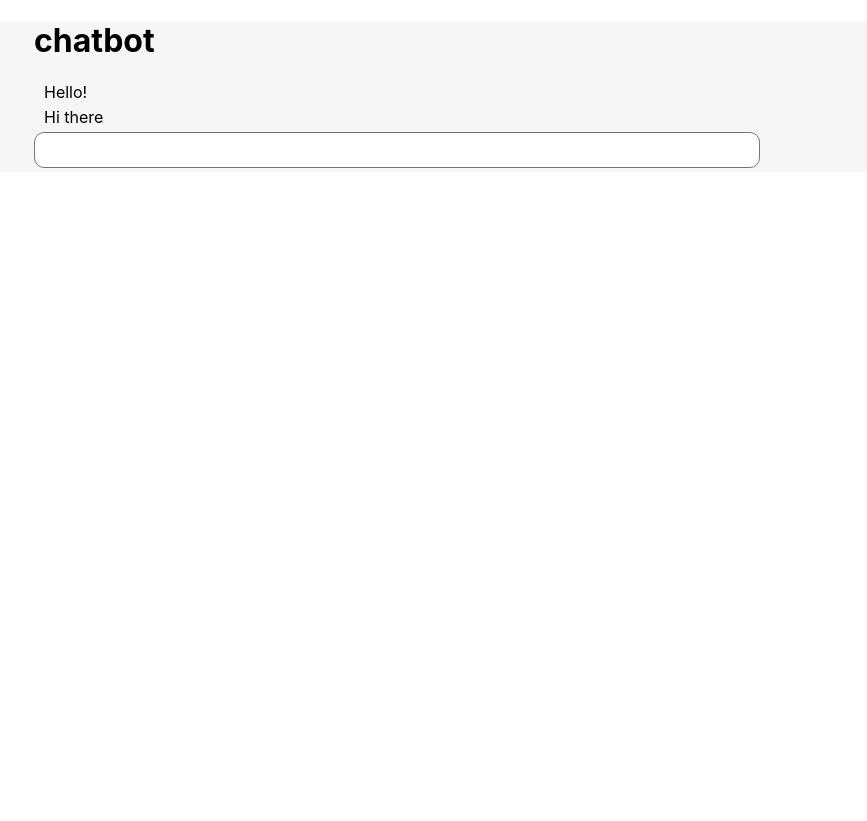
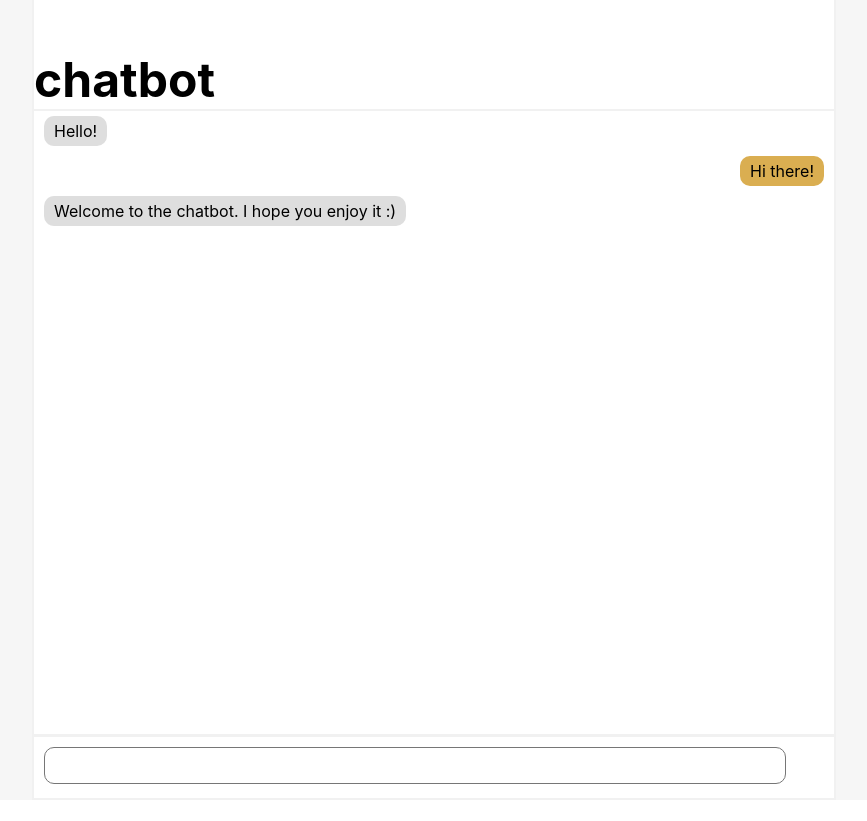
Before and after one commit to ejskipper/chatbot, a React (Create React App) app: page / in a window 1280 px wide. Shown: the whole page, without its empty margins (206-1073 px from the left). After the commit the page ends 800 px from the top, so only its background shows below. Built offline with nearby package versions, Linux system fonts and the light colour scheme.

Commit message:
Style app and add message echo functionality

```diff
--- a/src/components/ChatPanel.tsx
+++ b/src/components/ChatPanel.tsx
@@ -1,21 +1,30 @@
-import Message from "./Message";
+import Message, {MessageProps} from "./Message";
 import {useState} from "react";
 import MessageInput from "./MessageInput";
 
 
 export default function ChatPanel() {
-    const testMessages = ["Hello!", "Hi there"]
-    const [messages, setMessages] = useState<string[]>(testMessages)
+    const testMessages = [{id: 1, text: "Hello!", isUserMessage: false}, {
+        id: 2,
+        text: "Hi there!",
+        isUserMessage: true
+    }, {id: 3, text: "Welcome to the chatbot. I hope you enjoy it :)", isUserMessage: false}]
+    const [messages, setMessages] = useState<MessageProps[]>(testMessages)
 
-    const handleSubmitMessage = (newMessage: string) => {
-        const newMessages = messages.map(message => message).concat(newMessage);
+    const handleSubmitMessage = (message: string) => {
+        const nextId = messages[messages.length - 1].id + 1;
+        const newMessages = messages.map(message => message).concat({
+            id: nextId,
+            text: message,
+            isUserMessage: true
+        }, {id: nextId + 1, text: message, isUserMessage: false});
         setMessages(newMessages);
     }
 
     return (
-        <div>
-            <div>
-                {messages.map(message => <Message text={message}/>)}
+        <div className="chat-panel">
+            <div className="messages-container">
+                {messages.map(message => <Message key={message.id} {...message}/>)}
             </div>
             <MessageInput submitMessage={handleSubmitMessage}/>
         </div>
--- a/src/components/Message.tsx
+++ b/src/components/Message.tsx
@@ -1,6 +1,12 @@
-export default function Message({text}: { text: string }) {
+export interface MessageProps {
+    id: number;
+    text: string;
+    isUserMessage: boolean;
+}
+
+export default function Message({id, text, isUserMessage}: MessageProps) {
     return (
-        <div className="message">
+        <div className={isUserMessage ? "message user-message" : "message bot-message"}>
             {text}
         </div>
     );
--- a/src/components/MessageInput.tsx
+++ b/src/components/MessageInput.tsx
@@ -20,7 +20,7 @@ export default function MessageInput({submitMessage}: { submitMessage: (message:
     }
 
     return (
-        <div>
+        <div className="input-container">
             <textarea className="message-input" value={inputValue} onChange={e => handleChange(e)}
                       onKeyDown={e => handleKeyDown(e)}/>
         </div>
--- a/src/index.tsx
+++ b/src/index.tsx
@@ -1,6 +1,6 @@
 import React from 'react';
 import ReactDOM from 'react-dom';
-import './index.css';
+import './styles/index.css';
 import App from './App';
 
 ReactDOM.render(
--- a/src/styles/App.css
+++ b/src/styles/App.css
@@ -1,22 +1,98 @@
-html, body, #root {
+html, #root {
     height: 100%;
+    overflow: hidden;
+}
+
+body {
+    height: 100%;
+    margin: 0;
+    overflow: hidden;
 }
 
 .App {
+    height: 100%;
+    display: flex;
     background-color: #f6f6f6;
+    overflow: hidden;
 }
 
 .content {
+    flex: 1;
+    display: flex;
+    flex-direction: column;
     max-width: 800px;
     margin: 0 auto;
+    padding: 50px 0 0;
+    border: solid #f1f1f1;
+    border-width: 0 2px;
+    background-color: white;
+    overflow: hidden;
 }
+
+h1 {
+    font-size: xxx-large;
+    margin: 0;
+}
+
+.chat-panel {
+    flex: 1;
+    display: flex;
+    flex-direction: column;
+    justify-content: space-between;
+    height: 100%;
+    border: solid #f1f1f1;
+    border-width: 2px 0;
+    overflow: hidden;
+}
+
+.messages-container {
+    display: flex;
+    flex-direction: column;
+    align-items: flex-start;
+    max-height: 100%;
+    overflow: auto;
+    box-sizing: border-box;
+    top: 0;
+    bottom: 0;
+    left: 0;
+    right: 0;
+}
+
 
 .message {
     margin: 5px 10px;
+    border-radius: 10px;
+    padding: 5px 10px;
+    max-width: 350px;
+}
+
+.user-message {
+    background: #daae51;
+    align-self: flex-end;
+    margin-left: 20px;
+}
+
+.bot-message {
+    background: #dedede;
+    align-self: flex-start;
+    margin-right: 20px;
+}
+
+.input-container {
+    width: 100%;
+    border-top: solid #f1f1f1;
 }
 
 .message-input {
     width: 90%;
+    margin: 10px;
     border-radius: 10px;
+    padding: 5px 10px;
     resize: none;
+    height: 25px;
 }
+
+.message-input:focus {
+    outline: none;
+    box-shadow: 0 0 3px #daae51;
+}
```
Also changed, not shown: src/styles/index.css (renamed from src/index.css), src/test/setupTests.ts (renamed from src/setupTests.ts), 1 other file (tests, documents, lock files or other folders).
